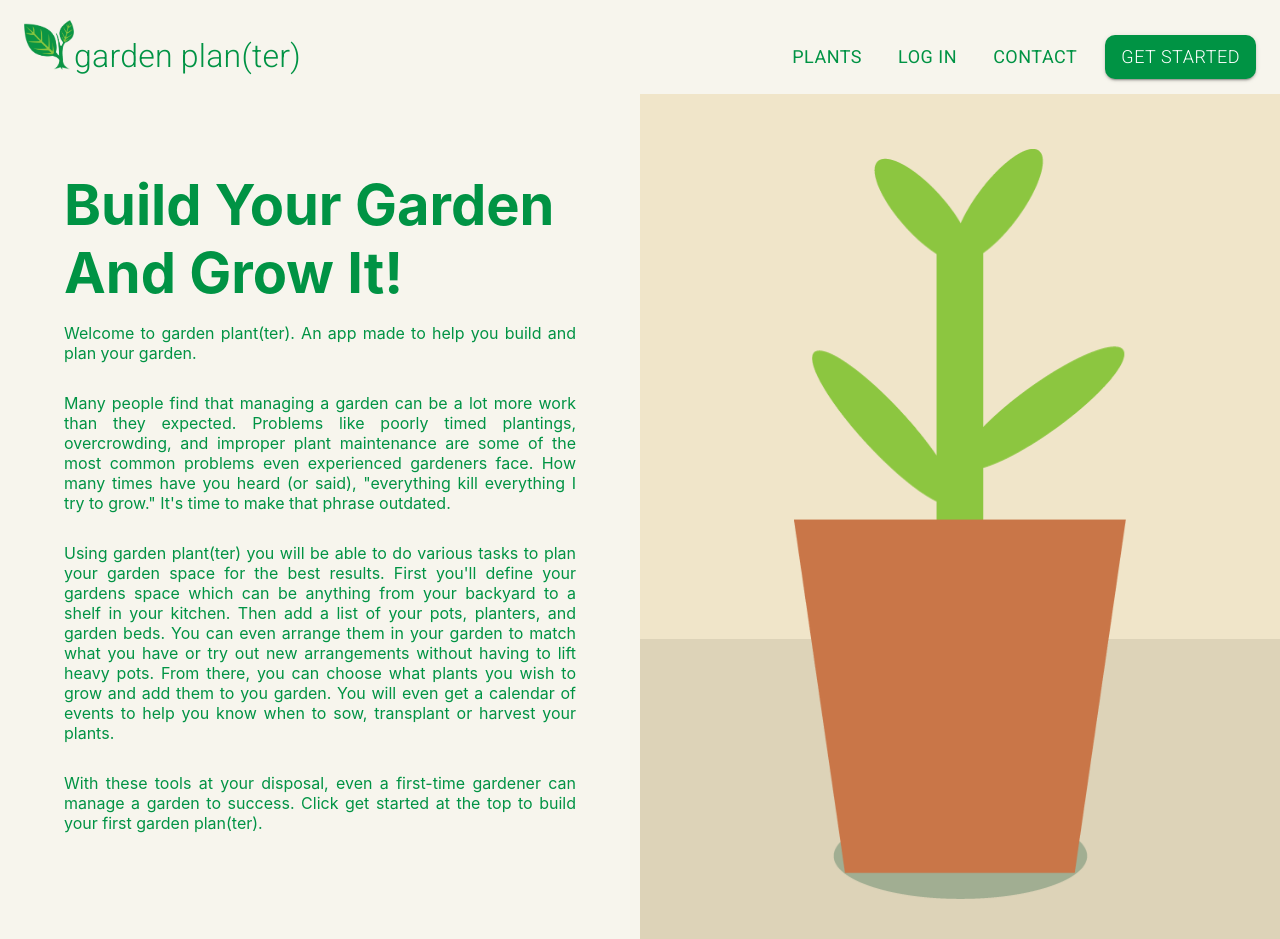
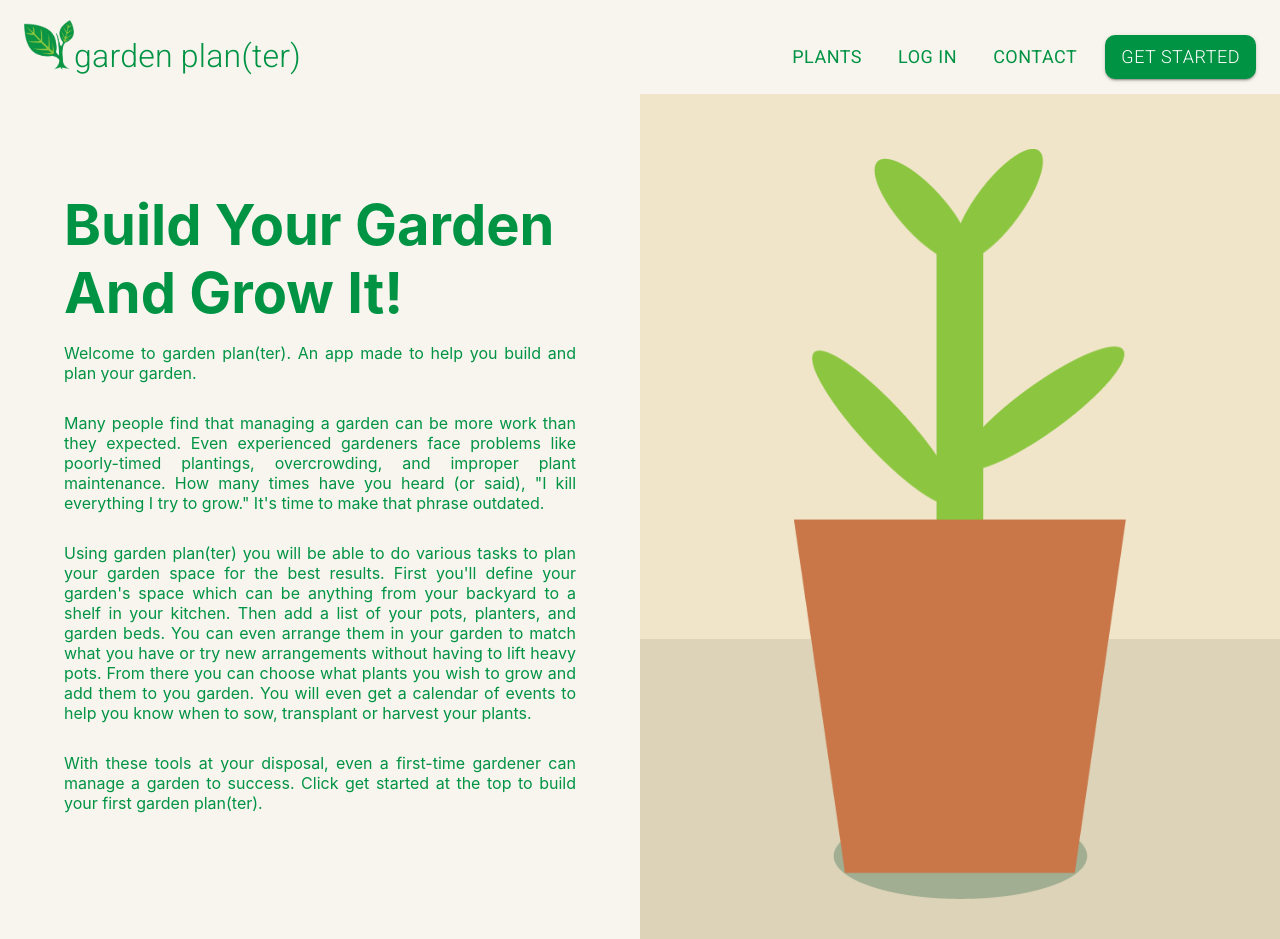
Before and after one commit to nblack0917/capstoneGardenApp_React, a React (Create React App) app in the folder garden_react/: page / in a window 1280 px wide. Built offline with nearby package versions, Linux system fonts and the light colour scheme; what netlify-identity-widget would draw is missing.

Commit message:
minor copy changes

```diff
--- a/garden_react/src/components/Home/Home.js
+++ b/garden_react/src/components/Home/Home.js
@@ -38,9 +38,9 @@ function Home(props) {
                 <div className="welcome">
                     <h1>Build Your Garden And Grow It!</h1>
                     <div className="welcomeText">
-                        <p>Welcome to garden plant(ter). An app made to help you build and plan your garden.</p>
-                        <p>Many people find that managing a garden can be a lot more work than they expected. Problems like poorly timed plantings, overcrowding, and improper plant maintenance are some of the most common problems even experienced gardeners face. How many times have you heard (or said), "everything kill everything I try to grow."  It's time to make that phrase outdated.</p>
-                        <p>Using garden plant(ter) you will be able to do various tasks to plan your garden space for the best results. First you'll define your gardens space which can be anything from your backyard to a shelf in your kitchen. Then add a list of your pots, planters, and garden beds. You can even arrange them in your garden to match what you have or try out new arrangements without having to lift heavy pots. From there, you can choose what plants you wish to grow and add them to you garden. You will even get a calendar of events to help you know when to sow, transplant or harvest your plants.</p>
+                        <p>Welcome to garden plan(ter). An app made to help you build and plan your garden.</p>
+                        <p>Many people find that managing a garden can be more work than they expected. Even experienced gardeners face problems like poorly-timed plantings, overcrowding, and improper plant maintenance. How many times have you heard (or said), "I kill everything I try to grow." It's time to make that phrase outdated.</p>
+                        <p>Using garden plan(ter) you will be able to do various tasks to plan your garden space for the best results. First you'll define your garden's space which can be anything from your backyard to a shelf in your kitchen. Then add a list of your pots, planters, and garden beds. You can even arrange them in your garden to match what you have or try new arrangements without having to lift heavy pots. From there you can choose what plants you wish to grow and add them to you garden. You will even get a calendar of events to help you know when to sow, transplant or harvest your plants.</p>
                         <p>With these tools at your disposal, even a first-time gardener can manage a garden to success. Click get started at the top to build your first garden plan(ter).</p>
                         {/* <div className="welcomeButtons">
                             <Button variant="contained" className={classes.buttonStyle}>Get Started</Button>  or <Link to="/login" style={{textDecoration: 'none'}}>
```
